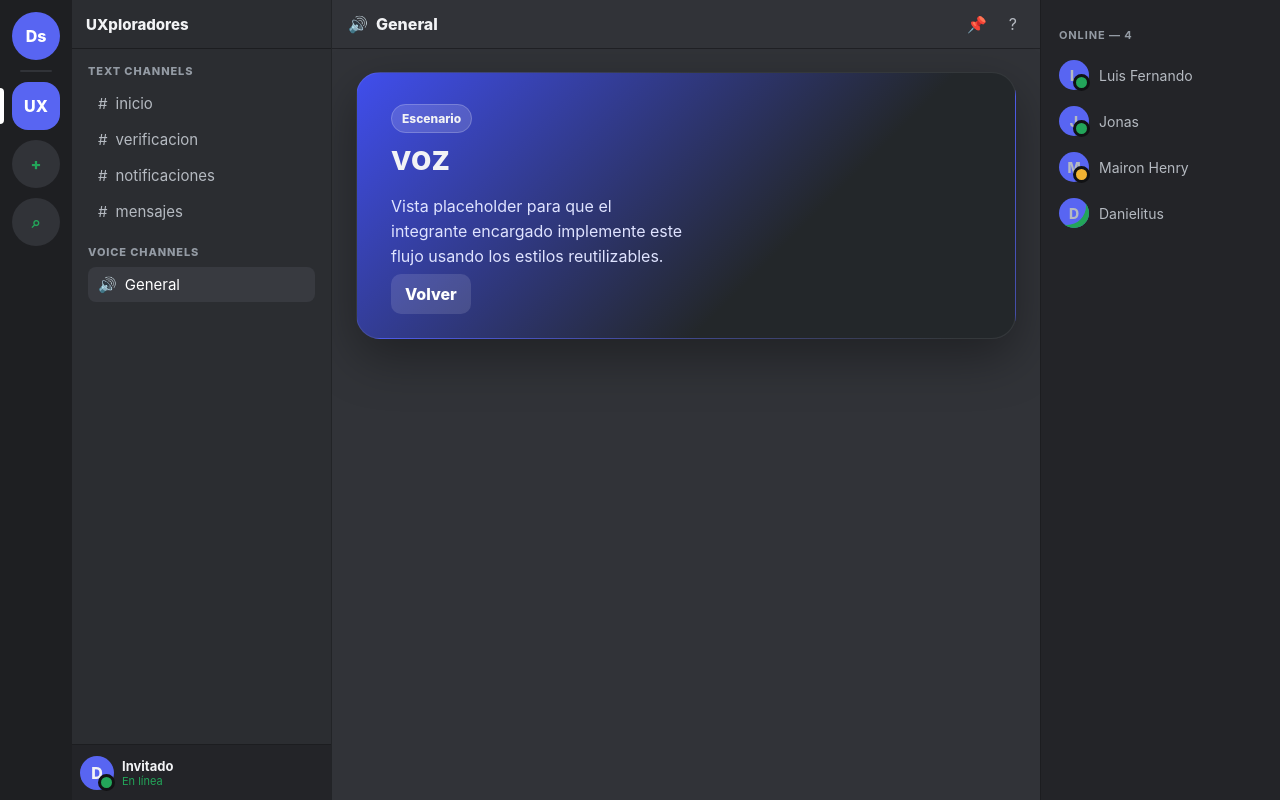
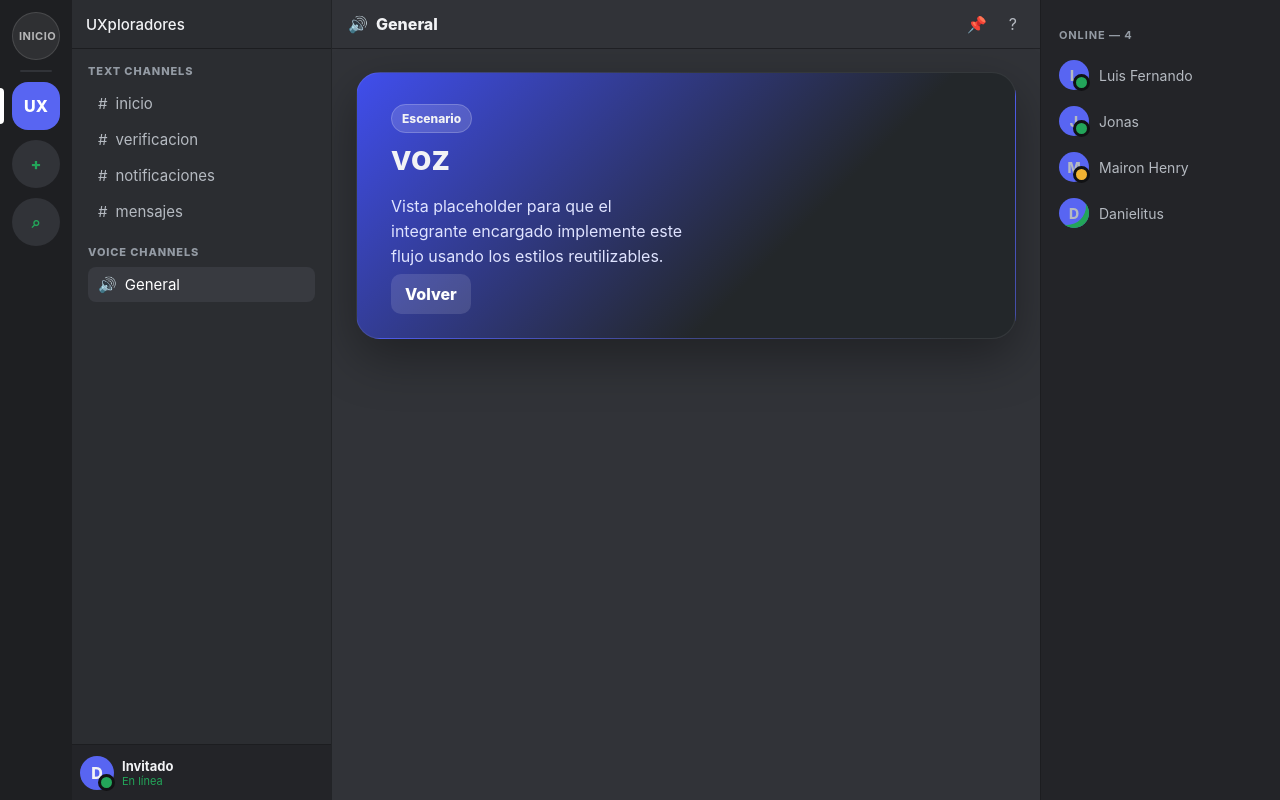
Before and after one commit to DanielitusV/discord-ux-prototype, a plain HTML site: page pages/voz.html in a window 1280 px wide. Drawn offline with Linux system fonts and the light colour scheme.

Commit message:
Mejorar consistencia entre pantallas

```diff
--- a/css/discord-layout.css
+++ b/css/discord-layout.css
@@ -55,6 +55,29 @@
   color: #fff;
 }
 
+.server-icon.home-icon {
+  font-size: 11px;
+  font-weight: 700;
+  letter-spacing: 0.5px;
+  background: rgba(255, 255, 255, 0.08);
+  border: 1px solid rgba(255, 255, 255, 0.12);
+  color: rgba(255, 255, 255, 0.65);
+  transition: all 0.2s ease;
+}
+
+.server-icon.home-icon:hover {
+  background: rgba(255, 255, 255, 0.12);
+  color: #fff;
+  border-color: rgba(255, 255, 255, 0.18);
+}
+
+.server-icon.home-icon.active {
+  background: #23a55a;
+  color: #fff;
+  border: 1px solid #23a55a;
+  box-shadow: 0 0 12px rgba(35, 165, 90, 0.35);
+}
+
 .rail-divider {
   width: 32px;
   height: 2px;
@@ -82,7 +105,7 @@
 .guild-header h1 {
   font-size: 15px;
   margin: 0;
-  font-weight: 800;
+  font-weight: 500;
 }
 
 .icon-button {
@@ -126,6 +149,7 @@
   border-radius: 8px;
   margin: 1px 0;
   font-size: 15px;
+  font-weight: 400;
   transition: 0.16s;
   cursor: pointer;
   background: transparent;
--- a/pages/voz.html
+++ b/pages/voz.html
@@ -11,8 +11,8 @@
 <body>
   <main class="app-shell">
     <aside class="server-rail">
-      <button class="server-icon discord-logo" onclick="window.location.href='../index.html'">
-        Ds
+      <button class="server-icon home-icon" onclick="window.location.href='../index.html'" title="Mensajes directos">
+        INICIO
       </button>
       <span class="rail-divider"></span>
       <button class="server-icon ux-server active">UX</button>
```
Also changed, not shown: index.html (+2 -2 lines), pages/mensajes.html (+2 -2 lines), pages/notificaciones.html (+2 -2 lines), pages/server-ux.html (+3 -3 lines), pages/verificacion.html (+2 -2 lines), 1 other file.
